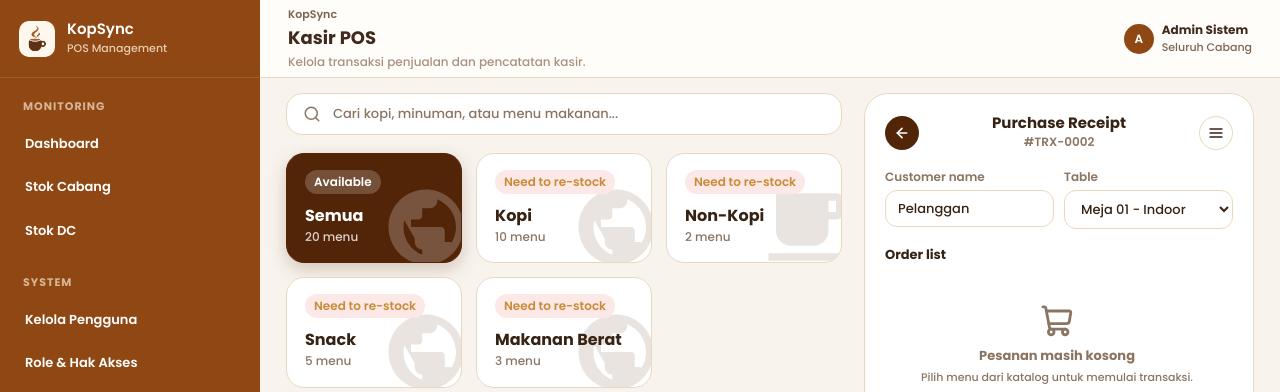
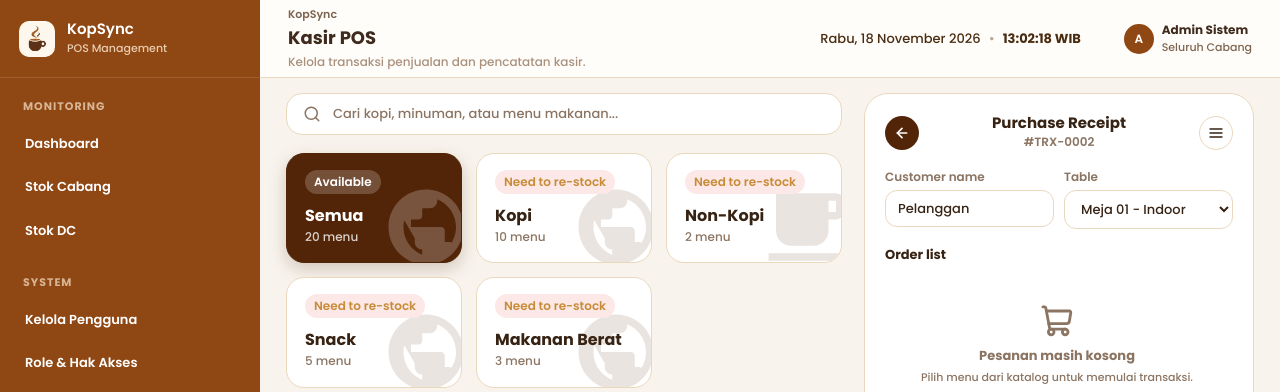
Before and after one commit to habyy-sans/PBL-Semester-5, a Laravel app: page /kasir/pos in a window 1280 px wide. Shown: the top 392 px of the page. Run offline with Laravel 12, Linux system fonts and the light colour scheme; a user stored in the database is signed in; data comes from the database, SQL or seed files in the repository; tables that the repository leaves empty hold one stand-in row (values such as "Sample post"); style sheets or scripts are compiled from the project's sources.

Commit message:
fix: fix the pop up transaction style & add the date time on header

```diff
--- a/resources/views/components/header.blade.php
+++ b/resources/views/components/header.blade.php
@@ -24,6 +24,8 @@
 
     <div class="header-right">
 
+        @stack('header_custom')
+
         @if ($role === 'admin')
         @endif
 
--- a/resources/views/kasir/pos/index.blade.php
+++ b/resources/views/kasir/pos/index.blade.php
@@ -11,6 +11,25 @@
     $cashierInitial = strtoupper(mb_substr($cashierName, 0, 1));
     $todayDateStr = \Carbon\Carbon::now()->locale('id')->isoFormat('dddd, D MMMM Y');
 @endphp
+
+@push('header_custom')
+<div class="header-clock-badge"
+     x-data="{
+         currentTime: '',
+         updateTime() {
+             const now = new Date();
+             const h = String(now.getHours()).padStart(2, '0');
+             const m = String(now.getMinutes()).padStart(2, '0');
+             const s = String(now.getSeconds()).padStart(2, '0');
+             this.currentTime = `${h}:${m}:${s} WIB`;
+         }
+     }"
+     x-init="updateTime(); setInterval(() => updateTime(), 1000)">
+    <span>{{ \Carbon\Carbon::now()->locale('id')->isoFormat('dddd, D MMMM Y') }}</span>
+    <span class="clock-divider">•</span>
+    <strong x-text="currentTime" class="live-clock">--:--:-- WIB</strong>
+</div>
+@endpush
 
 <div class="pos-wrapper">
 
@@ -568,30 +587,35 @@
     // MODAL QRIS DINAMIS DENGAN POLLING & SIMULATOR
     function openQrisModal(json, u) {
         openModal(`
-            <div class="modal-box wide" style="text-align: center;">
-                <div style="display:flex; justify-content:space-between; align-items:center; margin-bottom:12px;">
-                    <h4 style="margin:0; color:var(--pos-brown-dark);">Pembayaran Direct QRIS</h4>
-                    <span style="background:${json.is_mock ? '#fef3c7' : '#dcfce7'}; color:${json.is_mock ? '#b45309' : '#15803d'}; padding:3px 8px; border-radius:6px; font-size:11px; font-weight:600;">
-                        ${json.is_mock ? 'Mode Simulasi' : 'Midtrans Sandbox'}
-                    </span>
+            <div class="modal-box wide" style="max-width: 440px; padding: 24px; position: relative;">
+                <div style="display:flex; justify-content:space-between; align-items:flex-start; margin-bottom: 8px;">
+                    <div style="text-align: left;">
+                        <h4 style="margin:0; font-size: 18px; color:var(--pos-brown-dark); font-weight: 700;">Pembayaran Direct QRIS</h4>
+                        <span style="display: inline-block; margin-top: 4px; background:${json.is_mock ? '#fef3c7' : '#dcfce7'}; color:${json.is_mock ? '#b45309' : '#15803d'}; padding:2px 8px; border-radius:6px; font-size:11px; font-weight:600;">
+                            ${json.is_mock ? 'Mode Simulasi' : 'Midtrans Sandbox'}
+                        </span>
+                    </div>
+                    <button type="button" class="outline-button" data-close style="border:none; padding:4px 8px; font-size:18px; line-height:1; color:#94a3b8; cursor:pointer;" title="Tutup">&times;</button>
                 </div>
 
                 <p style="font-size:13px; color:var(--pos-muted); margin:0 0 12px 0;">
                     Silakan scan QRIS di bawah ini dengan GoPay, BCA, Livin, ShopeePay, atau aplikasi perbankan lainnya.
                 </p>
 
-                <div style="background:#fff; padding:12px; border-radius:12px; display:inline-block; border:1px solid var(--pos-border); box-shadow:0 4px 14px rgba(0,0,0,0.06); margin-bottom:12px;">
-                    <img src="${json.qr_url}" alt="QRIS Code" style="width:200px; height:200px; display:block; object-fit:contain; border-radius:8px;">
+                <div style="background:#f8fafc; border:1px solid var(--pos-border); border-radius:14px; padding:16px; margin-bottom:14px; text-align:center;">
+                    <div style="background:#fff; padding:10px; border-radius:10px; display:inline-block; border:1px solid #e2e8f0; box-shadow:0 2px 8px rgba(0,0,0,0.04); margin-bottom:10px;">
+                        <img src="${json.qr_url}" alt="QRIS Code" style="width:170px; height:170px; display:block; object-fit:contain; border-radius:6px;">
+                    </div>
+                    <div style="font-size:22px; font-weight:800; color:var(--pos-brown-dark); margin-bottom:2px;">
+                        ${rp(json.total)}
+                    </div>
+                    <div style="font-size:11px; color:var(--pos-muted);">
+                        Order: <b>${json.no}</b> · Ref: <code style="font-size:11px;">${json.order_id}</code>
+                    </div>
                 </div>
 
-                <div style="font-size:22px; font-weight:700; color:var(--pos-brown-dark); margin-bottom:4px;">
-                    ${rp(json.total)}
-                </div>
-                <div style="font-size:12px; color:var(--pos-muted); margin-bottom:14px;">
-                    Order: <b>${json.no}</b> · Ref: <code>${json.order_id}</code>
-                </div>
 
-                <div id="qrisStatusNotice" style="padding:10px 14px; background:var(--pos-cream-bg); border-radius:8px; font-size:12px; display:flex; align-items:center; justify-content:center; gap:8px; margin-bottom:14px; border:1px solid var(--pos-border);">
+                <div id="qrisStatusNotice" style="padding:10px 14px; background:#fffbe8; border:1px solid #fde047; color:#a16207; border-radius:10px; font-size:12px; font-weight:500; display:flex; align-items:center; justify-content:center; gap:8px; margin-bottom:14px;">
                     <span class="pos-spin-loader"></span>
                     <span>Menunggu konfirmasi pembayaran pelanggan...</span>
                 </div>
@@ -599,29 +623,29 @@
                 <!-- Alat Pengujian Sandbox (Gratis) -->
                 <div style="background:#f8fafc; border:1px dashed #cbd5e1; border-radius:10px; padding:12px; text-align:left; font-size:12px; margin-bottom:16px;">
                     <div style="font-weight:600; color:#334155; margin-bottom:6px; display:flex; justify-content:space-between; align-items:center;">
-                        <span>${KopIcon('wrench')} Alat Pengujian Sandbox:</span>
+                        <span>Alat Pengujian Sandbox:</span>
                         <span style="font-size:11px; color:#64748b;">(Gratis)</span>
                     </div>
-                    <div style="display:flex; flex-direction:column; gap:8px;">
-                        <div style="display:flex; gap:8px;">
-                            <button type="button" class="outline-button" style="flex:1; padding:6px 8px; font-size:11px;" id="btnCopyQrUrl" data-url="${json.qr_url}">
+                    <div style="display:flex; flex-direction:column; gap:6px;">
+                        <div style="display:flex; gap:6px;">
+                            <button type="button" class="outline-button" style="flex:1; padding:5px 6px; font-size:11px; display:inline-flex; align-items:center; justify-content:center; gap:5px;" id="btnCopyQrUrl" data-url="${json.qr_url}">
                                 ${KopIcon('link')} Salin URL QR Code
                             </button>
-                            <button type="button" class="outline-button" style="flex:1; padding:6px 8px; font-size:11px;" id="btnCopyQr" data-qr="${json.qr_string}">
+                            <button type="button" class="outline-button" style="flex:1; padding:5px 6px; font-size:11px; display:inline-flex; align-items:center; justify-content:center; gap:5px;" id="btnCopyQr" data-qr="${json.qr_string}">
                                 ${KopIcon('copy')} Salin String QR
                             </button>
                         </div>
-                        <a href="https://simulator.sandbox.midtrans.com/v2/qris/index" target="_blank" rel="noopener noreferrer" class="outline-button" style="width:100%; padding:6px 8px; font-size:11px; text-align:center; text-decoration:none; color:inherit; display:flex; align-items:center; justify-content:center;">
-                            ${KopIcon('globe')} Buka Simulator Midtrans ↗
+                        <a href="https://simulator.sandbox.midtrans.com/v2/qris/index" target="_blank" rel="noopener noreferrer" class="outline-button" style="width:100%; padding:6px 8px; font-size:11px; text-align:center; text-decoration:none; color:inherit; display:flex; align-items:center; justify-content:center; gap:5px;">
+                            ${KopIcon('globe')} Buka Simulator Midtrans
                         </a>
                         <button type="button" class="primary-button" style="width:100%; padding:8px; font-size:12px; background:#0284c7;" id="btnSimulatePay" data-trx-id="${json.transaksi_id}">
-                            ${KopIcon('zap')} Bayar Sekarang (Simulasi Instan)
+                             Bayar Sekarang (Simulasi Instan)
                         </button>
                     </div>
                 </div>
 
-                <div class="modal-actions" style="justify-content:center;">
-                    <button type="button" class="outline-button" id="btnCancelPendingTrx" data-trx-id="${json.transaksi_id}" style="color:var(--pos-red-text); border-color:rgba(220,38,38,0.3);">
+                <div class="modal-actions" style="justify-content:center; margin:0;">
+                    <button type="button" class="outline-button" id="btnCancelPendingTrx" data-trx-id="${json.transaksi_id}" style="width:100%; color:var(--pos-red-text); border-color:rgba(220,38,38,0.3); padding:9px;">
                         Batalkan Transaksi
                     </button>
                 </div>
@@ -825,7 +849,32 @@
         const cancelTrxBtn = t.closest('#btnCancelPendingTrx');
         if (cancelTrxBtn) {
             const trxId = cancelTrxBtn.dataset.trxId;
-            if (confirm('Batalkan transaksi QRIS ini?')) {
+
+            openModal(`
+                <div class="modal-box" style="max-width: 360px; text-align: center; padding: 20px;">
+                    <div style="width: 44px; height: 44px; background: #fee2e2; color: #dc2626; border-radius: 50%; display: inline-flex; align-items: center; justify-content: center; margin-bottom: 12px;">
+                        ${KopIcon('triangle-alert')}
+                    </div>
+                    <h4 style="margin: 0 0 6px 0; font-size: 16px; color: var(--pos-brown-dark); font-weight: 700;">Batalkan Transaksi?</h4>
+                    <p style="margin: 0 0 18px 0; font-size: 12px; color: var(--pos-muted);">
+                        Apakah kamu yakin ingin membatalkan transaksi QRIS ini? Status pesanan akan diubah menjadi batal.
+                    </p>
+                    <div style="display: flex; gap: 8px;">
+                        <button type="button" class="outline-button" data-close style="flex: 1; padding: 8px; font-size: 12px;">
+                            Kembali
+                        </button>
+                        <button type="button" class="primary-button" id="btnConfirmCancelTrx" data-trx-id="${trxId}" style="flex: 1; padding: 8px; font-size: 12px; background: #dc2626; border: none;">
+                            Ya, Batalkan
+                        </button>
+                    </div>
+                </div>
+            `);
+            return;
+        }
+
+            const confirmCancelBtn = t.closest('#btnConfirmCancelTrx');
+            if (confirmCancelBtn) {
+                const trxId = confirmCancelBtn.dataset.trxId;
                 fetch(`/kasir/pos/cancel/${trxId}`, {
                     method: 'POST',
                     headers: {
@@ -837,7 +886,7 @@
                     closeModal();
                     flash('Transaksi QRIS dibatalkan.');
                 });
-            }
+
             return;
         }
 
@@ -904,6 +953,28 @@
     font-variant-numeric: tabular-nums; /* Mencegah layout goyang saat angka detik berganti */
     font-weight: 600;
 }
+
+.header-clock-badge {
+    display: inline-flex;
+    align-items: center;
+    gap: 8px;
+    font-size: 13px;
+    color: #4A2C11;
+    white-space: nowrap;
+    margin-right: 12px;
+}
+
+.clock-divider {
+    opacity: 0.4;
+}
+
+.live-clock {
+    display: inline-block;
+    min-width: 96px;
+    text-align: left;
+    font-variant-numeric: tabular-nums;
+    font-weight: 700;
+}
 </style>
 
 @endsection
```
